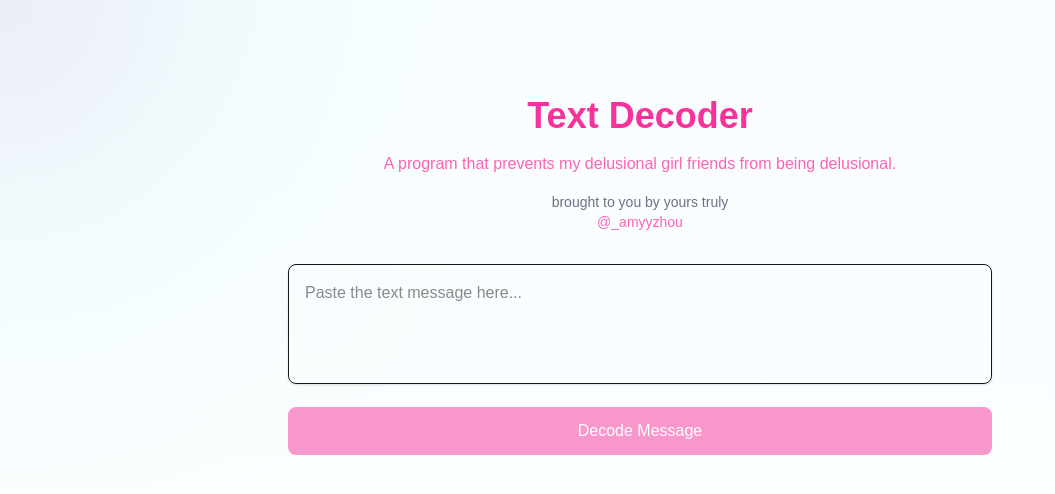
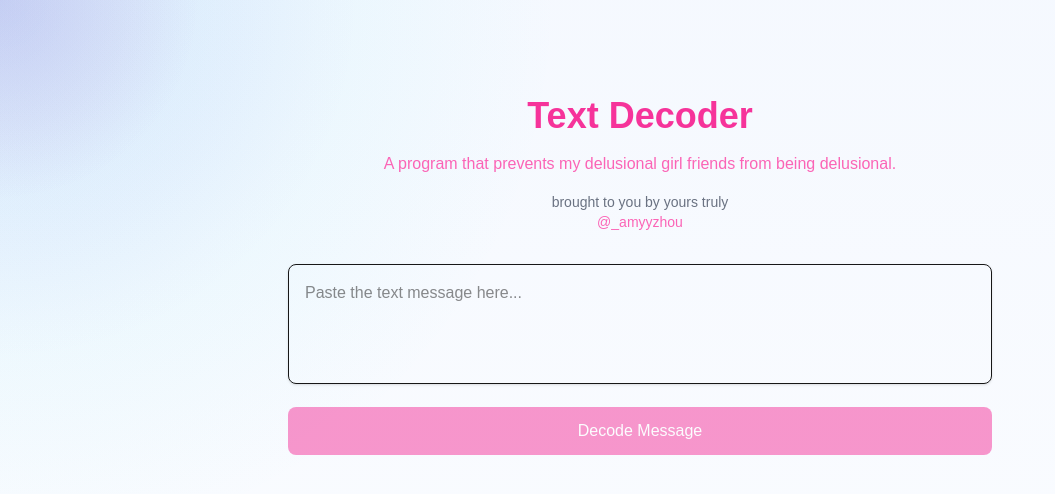
Before and after one commit to amyyzhou/textdecoder, a Next.js app: page / in a window 1280 px wide. Shown: the top 494 px of the page, without its empty margins (0-1055 px from the left). Built offline with nearby package versions, Linux system fonts and the light colour scheme.

Commit message:
Update to white background with adjusted gradient colors

```diff
--- a/src/app/components/GradientBackground.tsx
+++ b/src/app/components/GradientBackground.tsx
@@ -34,24 +34,25 @@ export default function GradientBackground({ children }: GradientBackgroundProps
 
   return (
     <div
-      className="min-h-screen w-full relative overflow-hidden bg-slate-950"
+      className="min-h-screen w-full relative overflow-hidden bg-white"
       style={{
         background: `
           radial-gradient(circle 800px at ${mousePosition.x}% ${mousePosition.y}%,
-            rgba(94, 234, 212, 0.08) 0%,
-            rgba(94, 234, 212, 0.03) 40%,
-            rgba(94, 234, 212, 0) 70%),
+            rgba(34, 211, 238, 0.15) 0%,
+            rgba(34, 211, 238, 0.05) 40%,
+            rgba(34, 211, 238, 0) 70%),
           radial-gradient(circle 600px at ${mousePosition.x}% ${mousePosition.y}%,
-            rgba(192, 132, 252, ${isMoving ? 0.08 : 0.05}) 0%,
-            rgba(192, 132, 252, 0.02) 40%,
-            rgba(192, 132, 252, 0) 60%),
+            rgba(168, 85, 247, ${isMoving ? 0.12 : 0.08}) 0%,
+            rgba(168, 85, 247, 0.04) 40%,
+            rgba(168, 85, 247, 0) 60%),
           radial-gradient(circle 400px at ${mousePosition.x}% ${mousePosition.y}%,
-            rgba(244, 114, 182, ${isMoving ? 0.12 : 0.08}) 0%,
-            rgba(244, 114, 182, 0.04) 30%,
-            rgba(244, 114, 182, 0) 50%),
+            rgba(236, 72, 153, ${isMoving ? 0.15 : 0.1}) 0%,
+            rgba(236, 72, 153, 0.05) 30%,
+            rgba(236, 72, 153, 0) 50%),
           linear-gradient(180deg,
-            rgba(56, 189, 248, 0.03) 0%,
-            rgba(56, 189, 248, 0.01) 100%)
+            rgba(59, 130, 246, 0.05) 0%,
+            rgba(59, 130, 246, 0.02) 100%),
+          white
         `,
         transition: isMoving ? 'none' : 'background 0.3s ease-out'
       }}
@@ -60,8 +61,8 @@ export default function GradientBackground({ children }: GradientBackgroundProps
         className="absolute inset-0"
         style={{
           background: `radial-gradient(circle 200px at ${mousePosition.x}% ${mousePosition.y}%,
-            rgba(255, 255, 255, ${isMoving ? 0.12 : 0.08}) 0%,
-            rgba(255, 255, 255, 0) 100%)`,
+            rgba(99, 102, 241, ${isMoving ? 0.15 : 0.1}) 0%,
+            rgba(99, 102, 241, 0) 100%)`,
           transition: isMoving ? 'none' : 'background 0.2s ease-out'
         }}
       />
--- a/src/app/layout.tsx
+++ b/src/app/layout.tsx
@@ -26,7 +26,7 @@ export default function RootLayout({
   return (
     <html lang="en">
       <body
-        className={`${geistSans.variable} ${geistMono.variable} antialiased text-neutral-200 font-normal`}
+        className={`${geistSans.variable} ${geistMono.variable} antialiased text-gray-800 font-normal`}
       >
         <GradientBackground>{children}</GradientBackground>
       </body>
```
